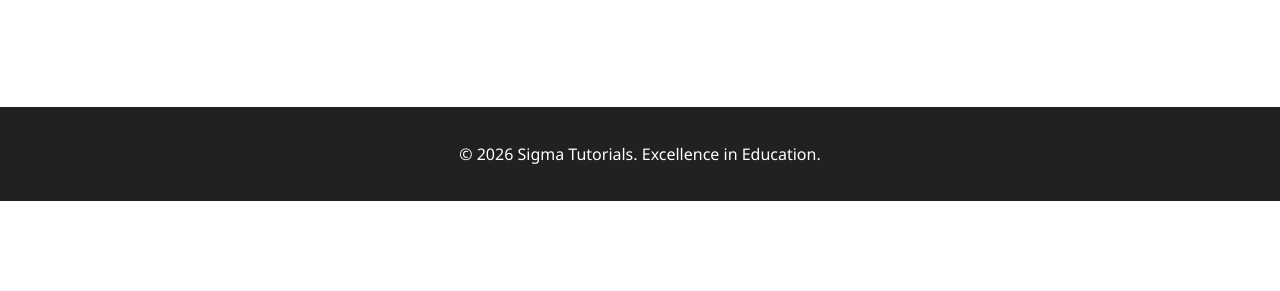
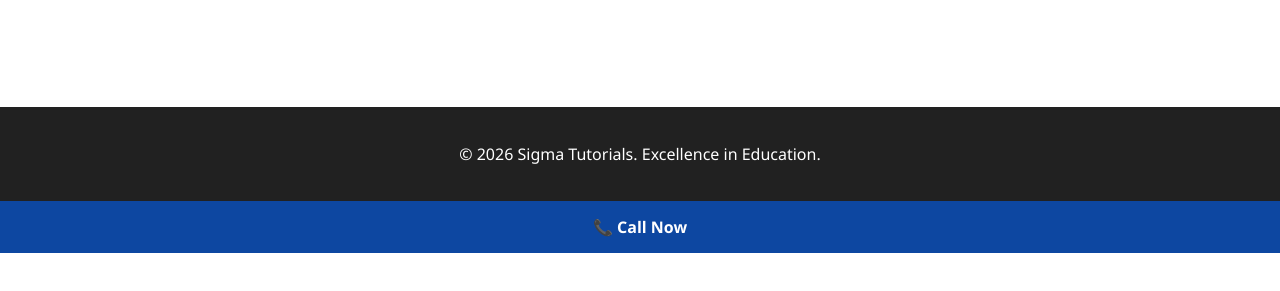
Before and after one commit to abha15yad-design/sigmatutorialss, a plain HTML site: page index.html in a window 1280 px wide. Shown: the part 2071-2362 px from the top of the page. Before the commit the page ends 2272 px from the top, so only its background shows below. Drawn offline with Linux system fonts and the light colour scheme.

Commit message:
Update index.html

```diff
--- a/index.html
+++ b/index.html
@@ -113,7 +113,13 @@
 <footer>
     <p>&copy; 2026 Sigma Tutorials. Excellence in Education.</p>
 </footer>
+<a href="tel:+919654000341"
+       style="flex: 1; background: #0d47a1; color: white; text-align: center; padding: 15px; text-decoration: none; font-weight: bold; display: flex; align-items: center; justify-content: center;">
+       📞 Call Now
+    </a>
+</div>
 
+<div style="height: 60px;"></div>
 </body>
 
 </html>
```
